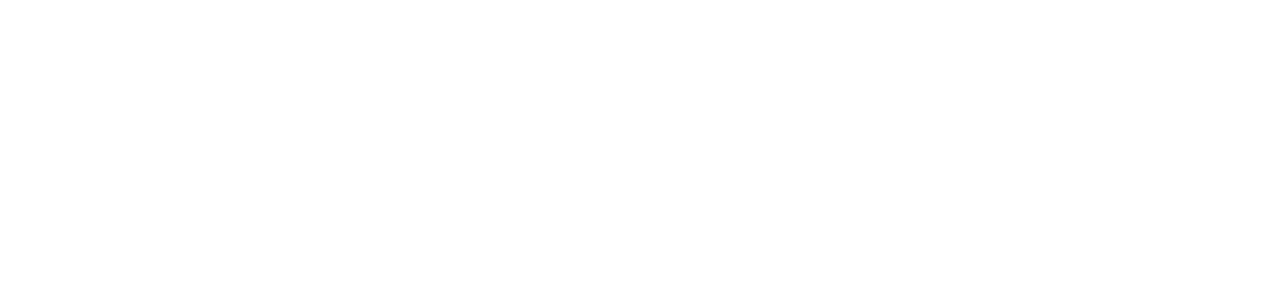
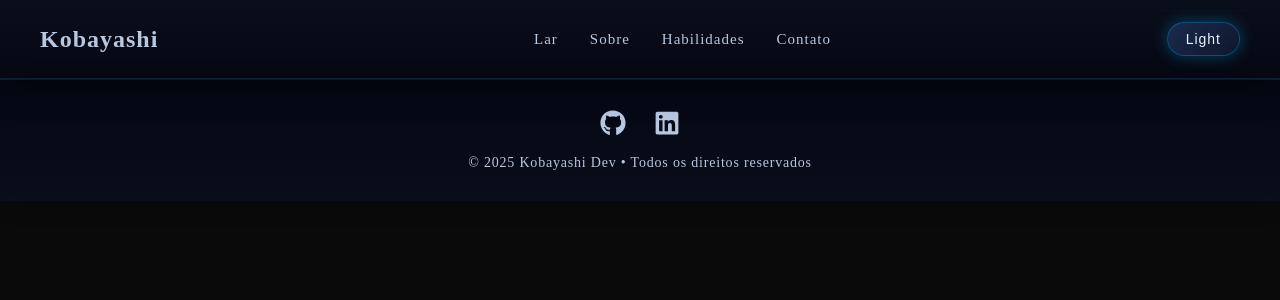
Before and after one commit to Kobayashi24730/Portifolio, a React (Vite) app in the folder frontend/: page / in a window 1280 px wide. Before the commit this address had no page. Shown: the top 300 px of the page. Built offline with nearby package versions, Linux system fonts and the light colour scheme.

Commit message:
Update Navbar.jsx

```diff
--- a/frontend/src/components/Navbar.jsx
+++ b/frontend/src/components/Navbar.jsx
@@ -102,12 +102,12 @@
     filter: "drop-shadow(0 0 6px rgba(0,180,255,0.4))",
   },
 
-  title: (tema) => ({
+  title: {
     margin: 0,
     fontWeight: 600,
     letterSpacing: "1px",
-    color: tema === "escuro" ? "#b8c7e0" : "#333",
-  }),
+    color: "#b8c7e0",
+  },
 
   ul: {
     listStyle: "none",
```
